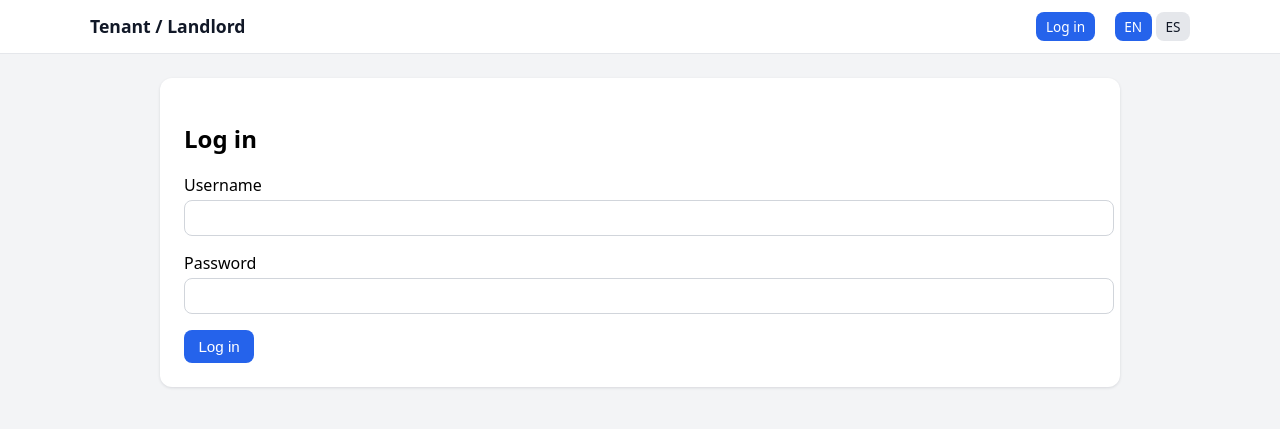
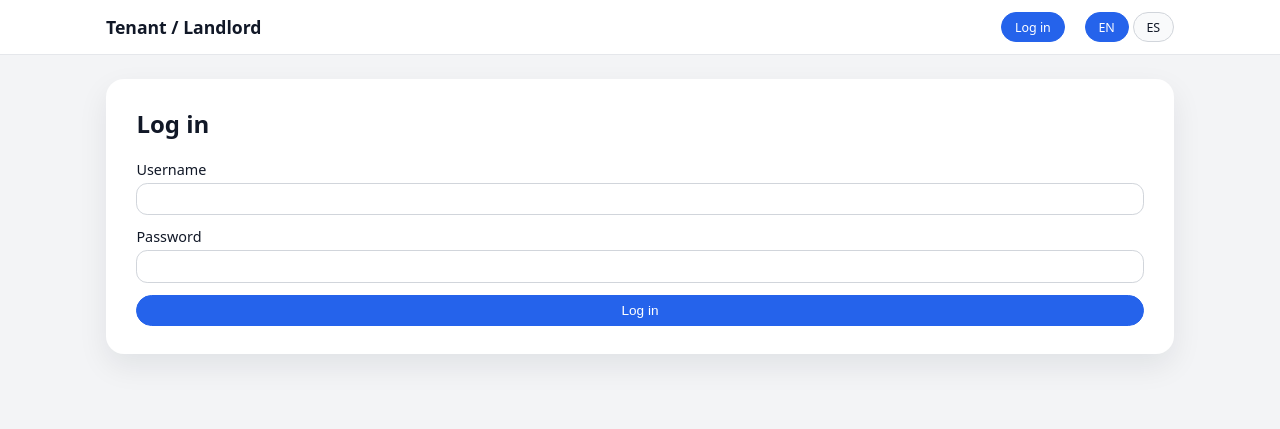
Before and after one commit to MrCakeguy123/tenant-landlord-app, a Flask app: page /login in a window 1280 px wide. Shown: the top 429 px of the page. Run offline with Flask 3, Linux system fonts and the light colour scheme.

Commit message:
Refactor CSS for improved layout and components
Updated styles for layout, buttons, and cards.

```diff
--- a/static/style.css
+++ b/static/style.css
@@ -1,167 +1,192 @@
-body {
-  font-family: system-ui, -apple-system, BlinkMacSystemFont, "Segoe UI", sans-serif;
-  margin: 0;
-  background: #f3f4f6;
+/* ---------- Base layout ---------- */
+
+*,
+*::before,
+*::after {
+  box-sizing: border-box;
 }
 
-.top-bar {
-  display: flex;
-  justify-content: space-between;
-  align-items: center;
-  background: #1f2933;
-  color: #f9fafb;
-  padding: 0.75rem 1.5rem;
-}
-
-.top-bar .brand {
-  font-weight: 600;
-}
-
-.top-bar nav a {
-  color: #e5e7eb;
-  margin-left: 1rem;
-  text-decoration: none;
-}
-
-.top-bar nav a:hover {
-  text-decoration: underline;
+body {
+  margin: 0;
+  font-family: system-ui, -apple-system, BlinkMacSystemFont, "Segoe UI", sans-serif;
+  background: #f3f4f6;
+  color: #111827;
 }
 
 .container {
-  max-width: 960px;
+  max-width: 1100px;
   margin: 1.5rem auto;
-  padding: 0 1rem;
+  padding: 0 1rem 2rem;
 }
+
+/* ---------- Cards & headings ---------- */
 
 .card {
   background: #ffffff;
-  border-radius: 0.75rem;
-  padding: 1.5rem;
-  box-shadow: 0 1px 3px rgba(15, 23, 42, 0.12);
+  border-radius: 18px;
+  padding: 1.75rem 1.9rem;
+  margin-bottom: 1.25rem;
+  box-shadow: 0 12px 30px rgba(15, 23, 42, 0.08);
 }
 
-.card.center {
-  max-width: 480px;
-  margin: 2rem auto;
-  text-align: center;
+.card h1,
+.card h2 {
+  margin-top: 0;
 }
 
 .subtitle {
+  margin-top: 0.3rem;
+  margin-bottom: 1rem;
   color: #6b7280;
-  margin-top: 0;
 }
 
-.form label {
-  display: block;
-  text-align: left;
-  margin-bottom: 1rem;
+/* ---------- Buttons ---------- */
+
+.button {
+  display: inline-flex;
+  align-items: center;
+  justify-content: center;
+  padding: 0.45rem 0.9rem;
+  border-radius: 999px;
+  border: 1px solid #d1d5db;
+  background: #f9fafb;
+  color: #111827;
+  font-size: 0.85rem;
+  font-weight: 500;
+  text-decoration: none;
+  cursor: pointer;
+  gap: 0.25rem;
 }
 
-.form input,
-.form textarea,
-.form select {
-  width: 100%;
-  margin-top: 0.25rem;
-  padding: 0.5rem;
-  border-radius: 0.5rem;
-  border: 1px solid #d1d5db;
-  font-size: 1rem;
-}
-
-.button {
-  display: inline-block;
-  padding: 0.5rem 0.9rem;
-  border-radius: 0.5rem;
-  border: none;
+.button:hover {
   background: #e5e7eb;
-  cursor: pointer;
-  text-decoration: none;
-  color: #111827;
-  font-size: 0.95rem;
 }
 
 .button.primary {
   background: #2563eb;
+  border-color: #2563eb;
   color: #ffffff;
 }
 
-.button.small {
-  padding: 0.3rem 0.6rem;
-  font-size: 0.85rem;
+.button.primary:hover {
+  background: #1d4ed8;
+  border-color: #1d4ed8;
 }
 
-.button:hover {
-  filter: brightness(0.95);
+.button.small {
+  font-size: 0.78rem;
+  padding: 0.35rem 0.8rem;
 }
 
-.table {
-  width: 100%;
-  border-collapse: collapse;
-  margin-top: 1rem;
-  font-size: 0.95rem;
-}
-
-.table th,
-.table td {
-  border-bottom: 1px solid #e5e7eb;
-  padding: 0.5rem;
-  text-align: left;
-  vertical-align: top;
-}
-
-.table th {
-  background: #f9fafb;
-}
+/* ---------- Flash messages ---------- */
 
 .flash-container {
   margin-bottom: 1rem;
 }
 
 .flash {
-  padding: 0.5rem 0.75rem;
-  border-radius: 0.5rem;
+  padding: 0.75rem 1rem;
+  border-radius: 0.75rem;
   margin-bottom: 0.5rem;
   font-size: 0.9rem;
 }
 
 .flash-success {
-  background: #dcfce7;
+  background: #ecfdf3;
   color: #166534;
 }
 
 .flash-danger {
-  background: #fee2e2;
-  color: #991b1b;
+  background: #fef2f2;
+  color: #b91c1c;
 }
 
 .flash-warning {
-  background: #fef3c7;
+  background: #fffbeb;
   color: #92400e;
 }
 
 .flash-info {
-  background: #dbeafe;
+  background: #eff6ff;
   color: #1d4ed8;
 }
 
-.hint {
-  margin-top: 1rem;
+/* ---------- Forms ---------- */
+
+.form {
+  display: flex;
+  flex-direction: column;
+  gap: 0.75rem;
+}
+
+.form label {
+  display: flex;
+  flex-direction: column;
   font-size: 0.9rem;
-  color: #6b7280;
+  gap: 0.25rem;
 }
+
+.form input[type="text"],
+.form input[type="password"],
+.form input[type="email"],
+.form input[type="number"],
+.form input[type="date"],
+.form select,
+.form textarea {
+  border-radius: 0.7rem;
+  border: 1px solid #d1d5db;
+  padding: 0.45rem 0.65rem;
+  font-size: 0.9rem;
+}
+
+.form textarea {
+  resize: vertical;
+}
+
+.form-grid {
+  display: grid;
+  grid-template-columns: repeat(auto-fit, minmax(220px, 1fr));
+  gap: 1.25rem;
+}
+
+.form-column h2 {
+  margin-top: 0;
+}
+
+/* ---------- Tables ---------- */
+
+.table {
+  width: 100%;
+  border-collapse: collapse;
+  font-size: 0.9rem;
+}
+
+.table th,
+.table td {
+  padding: 0.6rem 0.8rem;
+  border-bottom: 1px solid #e5e7eb;
+}
+
+.table thead th {
+  text-align: left;
+  background: #f9fafb;
+  font-weight: 600;
+}
+
+/* ---------- Summary cards ---------- */
 
 .summary-row {
   display: flex;
+  flex-wrap: wrap;
   gap: 1rem;
-  margin-bottom: 1rem;
-  flex-wrap: wrap;
+  margin-top: 1.2rem;
 }
 
 .summary-card {
+  flex: 1 1 180px;
+  padding: 0.9rem 1rem;
+  border-radius: 1rem;
   background: #eff6ff;
-  border-radius: 0.75rem;
-  padding: 1rem;
-  min-width: 180px;
 }
 
 .summary-label {
@@ -170,16 +195,13 @@ body {
 }
 
 .summary-value {
+  margin-top: 0.2rem;
   font-size: 1.4rem;
-  font-weight: 700;
-  margin-top: 0.25rem;
+  font-weight: 600;
 }
 
-.section-divider {
-  margin: 1.5rem 0;
-  border: 0;
-  border-top: 1px solid #e5e7eb;
-  /* Status badges */
+/* ---------- Status badges ---------- */
+
 .status-badge {
   display: inline-flex;
   align-items: center;
@@ -218,10 +240,9 @@ body {
   color: #166534;
 }
 
-/* Small muted text (for Last updated, etc.) */
+/* ---------- Misc ---------- */
+
 .muted-text {
   color: #6b7280;
   font-size: 0.8rem;
 }
-
-}
```
